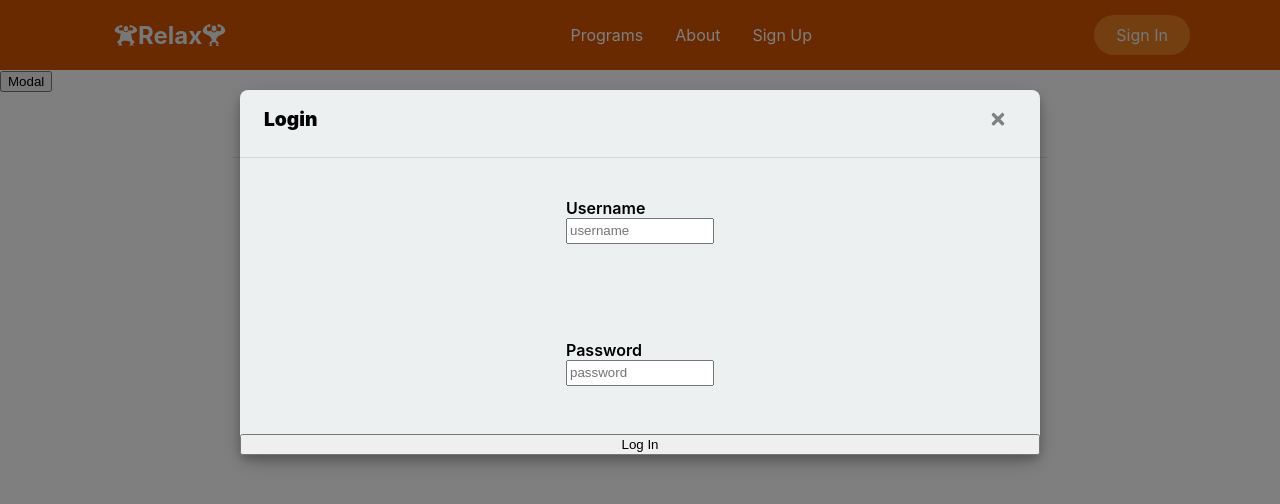
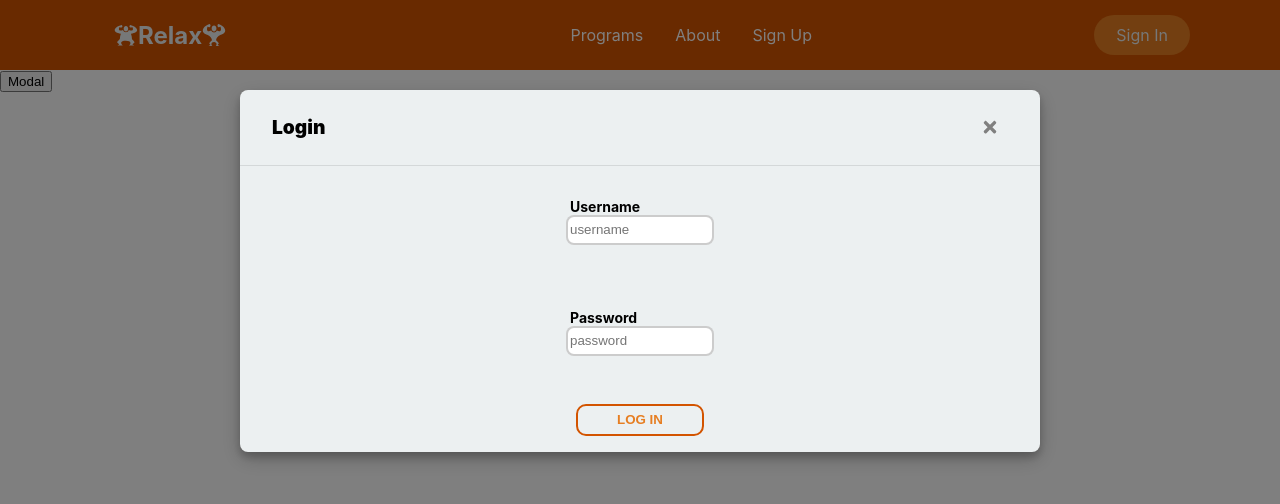
Before and after one commit to McCranky/relax-workout-helper, a React (Create React App) app: page / in a window 1280 px wide. Shown: the top 504 px of the page. Built offline with nearby package versions, Linux system fonts and the light colour scheme.

Commit message:
Form redesign

```diff
--- a/src/components/common/Form/Form.styled.tsx
+++ b/src/components/common/Form/Form.styled.tsx
@@ -16,17 +16,45 @@ export const InputWrapper = styled.div`
     display: flex;
     flex-direction: column;
     padding: 1rem 1rem;
-    margin: 2rem auto;
+    margin: 1rem auto;
 `
 export const Label = styled.label`
-    font-weight: 600;
+    font-size: 14px;
+    font-weight: 700;
+    margin-left: 4px;
 `
 export const InputField = styled.input`
     width: 140px;
-    height: 20px;
+    height: 24px;
+    outline: none;
+    border: 2px rgba(0,0,0,.2) solid;
+    border-radius: 8px;
     transition: all .2s linear;
 
-    &:hover, :focus{
+    &:hover{
         width: 160px;
     }
+
+    &:focus{
+        border-color: #f39c12;
+    }
 `
+export const Button = styled.button`
+    width: 128px;
+    height: 32px;
+    font-weight: 800;
+    margin: 1rem auto;
+    cursor: pointer;
+    outline: none;
+    background-color: #ecf0f1;
+    color: #e67e22;
+    border: 2px #d35400 solid;
+    border-radius: 10px;
+    text-transform: uppercase;
+    transition: all .2s linear;
+
+    &:hover{
+        background-color: #e67e22;
+        color: #ecf0f1;
+    }
+`
--- a/src/components/common/Form/Form.tsx
+++ b/src/components/common/Form/Form.tsx
@@ -1,5 +1,5 @@
 import React from 'react'
-import { Wrapper } from './Form.styled';
+import { Button, Wrapper } from './Form.styled';
 import Input from './Input';
 
 interface Props {
@@ -11,7 +11,7 @@ const Form = (props: Props) => {
         <Wrapper>
             <Input name="username" label="Username" type="text"/>
             <Input name="password" label="Password" type="password"/>
-            <button>Log In</button>
+            <Button>Log in</Button>
         </Wrapper>
     )
 }
--- a/src/components/common/Modal/Modal.styled.tsx
+++ b/src/components/common/Modal/Modal.styled.tsx
@@ -41,7 +41,6 @@ export const Header = styled.div`
   padding: 0 2rem;
   border-bottom: 1px solid rgba(0, 0, 0, 0.1);
   align-items: center;
-  margin: -0.5rem;
 `;
 
 export const Title = styled.h4`
```
